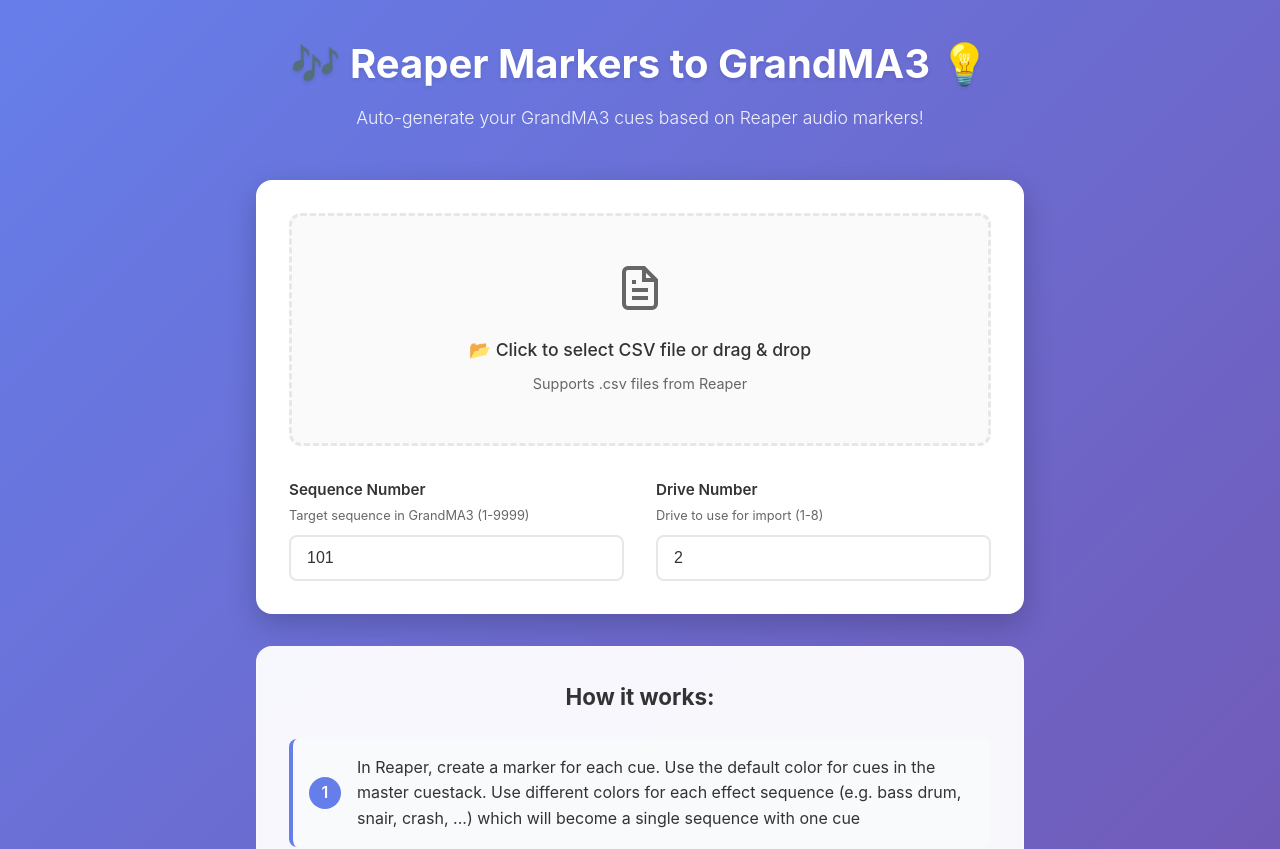
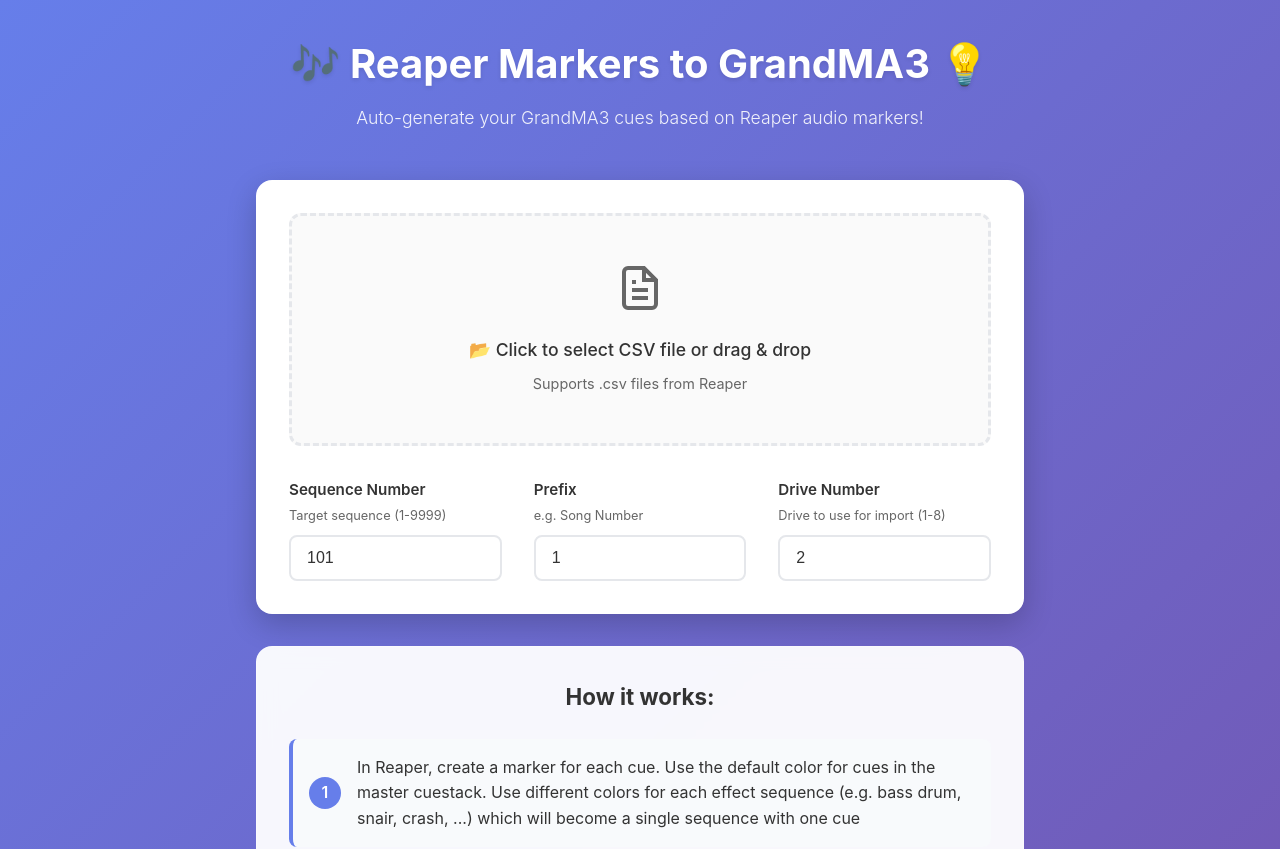
Before and after one commit to hrueger/reaper2ma, a SvelteKit app: page / in a window 1280 px wide. Shown: the top 849 px of the page. Built offline with nearby package versions, Linux system fonts and the light colour scheme.

Commit message:
feat: prefix

```diff
--- a/src/routes/+page.svelte
+++ b/src/routes/+page.svelte
@@ -6,6 +6,7 @@
     let uploadArea: HTMLElement;
     let sequenceNumber = 101;
     let driveNumber = 2;
+    let prefix = "1";
     let isDragOver = false;
     let isProcessing = false;
     let processingStatus = "";
@@ -111,7 +112,7 @@
                 } else {
                     acc.push({
                         color: curr.color,
-                        name: curr.name,
+                        name: `${prefix} - ${curr.name}`,
                         timestamps: [curr.start],
                         sequenceNumber: sqCounter++,
                     });
@@ -436,9 +437,17 @@
             <div class="input-group">
                 <label for="sequence-number" class="label">
                     <span class="label-text">Sequence Number</span>
-                    <span class="label-hint">Target sequence in GrandMA3 (1-9999)</span>
+                    <span class="label-hint">Target sequence (1-9999)</span>
                 </label>
-                <input id="sequence-number" type="number" min="1" max="9999" step="1" bind:value={sequenceNumber} class="number-input" />
+                <input id="sequence-number" type="number" min="1" max="9999" step="1" bind:value={sequenceNumber} class="input" />
+            </div>
+
+            <div class="input-group">
+                <label for="prefix" class="label">
+                    <span class="label-text">Prefix</span>
+                    <span class="label-hint">e.g. Song Number</span>
+                </label>
+                <input id="prefix" type="text" bind:value={prefix} class="input" />
             </div>
 
             <div class="input-group">
@@ -446,7 +455,7 @@
                     <span class="label-text">Drive Number</span>
                     <span class="label-hint">Drive to use for import (1-8)</span>
                 </label>
-                <input id="drive-number" type="number" min="1" max="8" step="1" bind:value={driveNumber} class="number-input" />
+                <input id="drive-number" type="number" min="1" max="8" step="1" bind:value={driveNumber} class="input" />
             </div>
         </div>
     </div>
@@ -766,7 +775,7 @@
 
     .settings-grid {
         display: grid;
-        grid-template-columns: 1fr 1fr;
+        grid-template-columns: repeat(3, minmax(0, 1fr));
         gap: 2rem;
     }
 
@@ -795,7 +804,7 @@
         font-weight: normal;
     }
 
-    .number-input {
+    .input {
         padding: 0.75rem 1rem;
         border: 2px solid var(--border-light);
         border-radius: 8px;
@@ -805,13 +814,13 @@
         color: var(--text-primary);
     }
 
-    .number-input:focus {
+    .input:focus {
         outline: none;
         border-color: var(--accent-blue);
         box-shadow: 0 0 0 3px rgba(102, 126, 234, 0.1);
     }
 
-    .number-input:hover {
+    .input:hover {
         border-color: var(--border-hover);
     }
 
```
